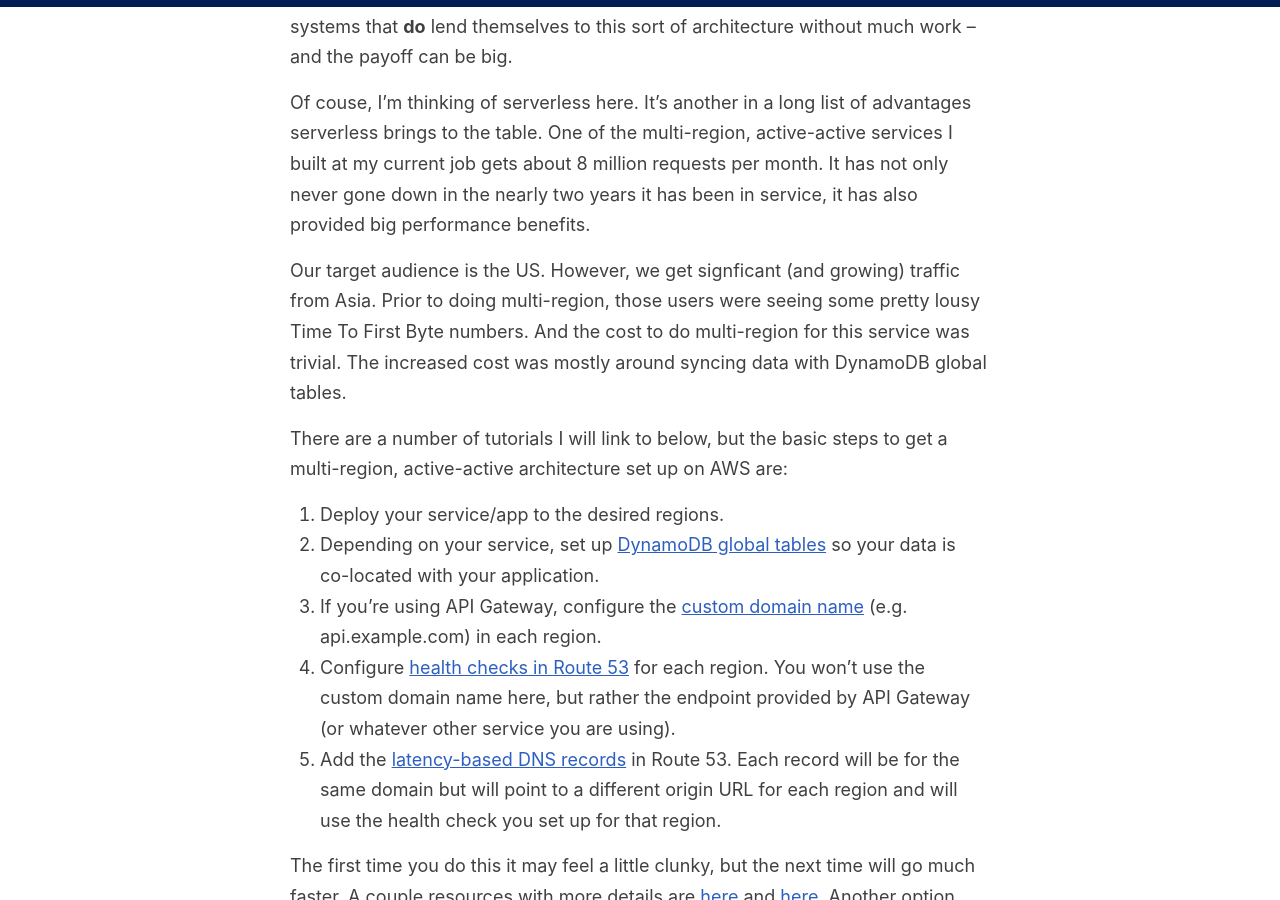
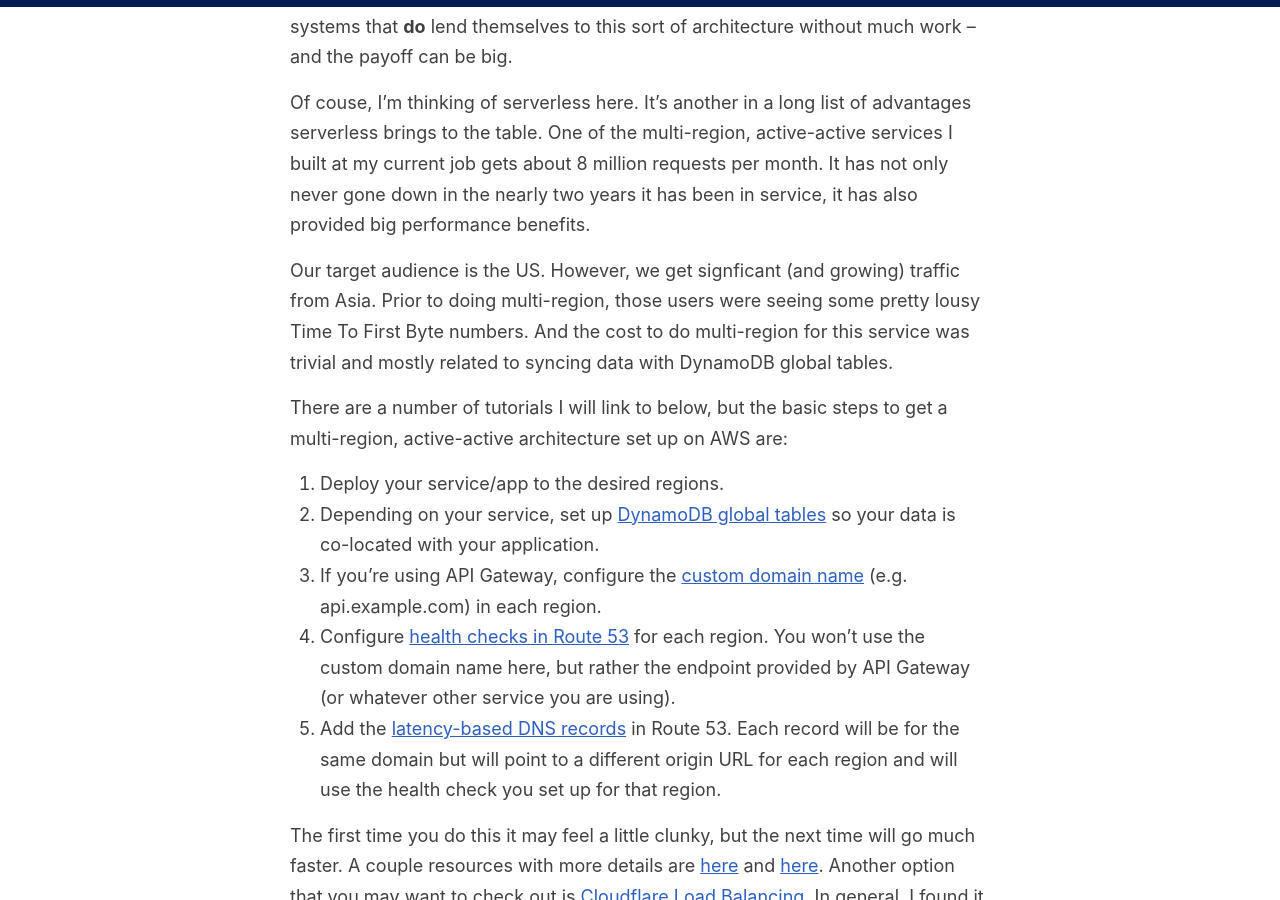
Before and after one commit to bodhiprice/bodhiprice.github.io, a Jekyll site: the page built from _posts/2021-4-3-multi-region-active-active.md, in a window 1280 px wide and 900 px high, scrolled down 471 px. Built offline with Jekyll 4.4.1, drawn with Linux system fonts in a browser that asks for light colours.

Commit message:
Update 2021-4-3-multi-region-active-active.md

```diff
--- a/_posts/2021-4-3-multi-region-active-active.md
+++ b/_posts/2021-4-3-multi-region-active-active.md
@@ -8,7 +8,7 @@
 
 Of couse, I'm thinking of serverless here. It's another in a long list of advantages serverless brings to the table. One of the multi-region, active-active services I built at my current job gets about 8 million requests per month. It has not only never gone down in the nearly two years it has been in service, it has also provided big performance benefits.
 
-Our target audience is the US. However, we get signficant (and growing) traffic from Asia. Prior to doing multi-region, those users were seeing some pretty lousy Time To First Byte numbers. And the cost to do multi-region for this service was trivial. The increased cost was mostly around syncing data with DynamoDB global tables.
+Our target audience is the US. However, we get signficant (and growing) traffic from Asia. Prior to doing multi-region, those users were seeing some pretty lousy Time To First Byte numbers. And the cost to do multi-region for this service was trivial and mostly related to syncing data with DynamoDB global tables.
 
 There are a number of tutorials I will link to below, but the basic steps to get a multi-region, active-active architecture set up on AWS are:
 1. Deploy your service/app to the desired regions.
```
